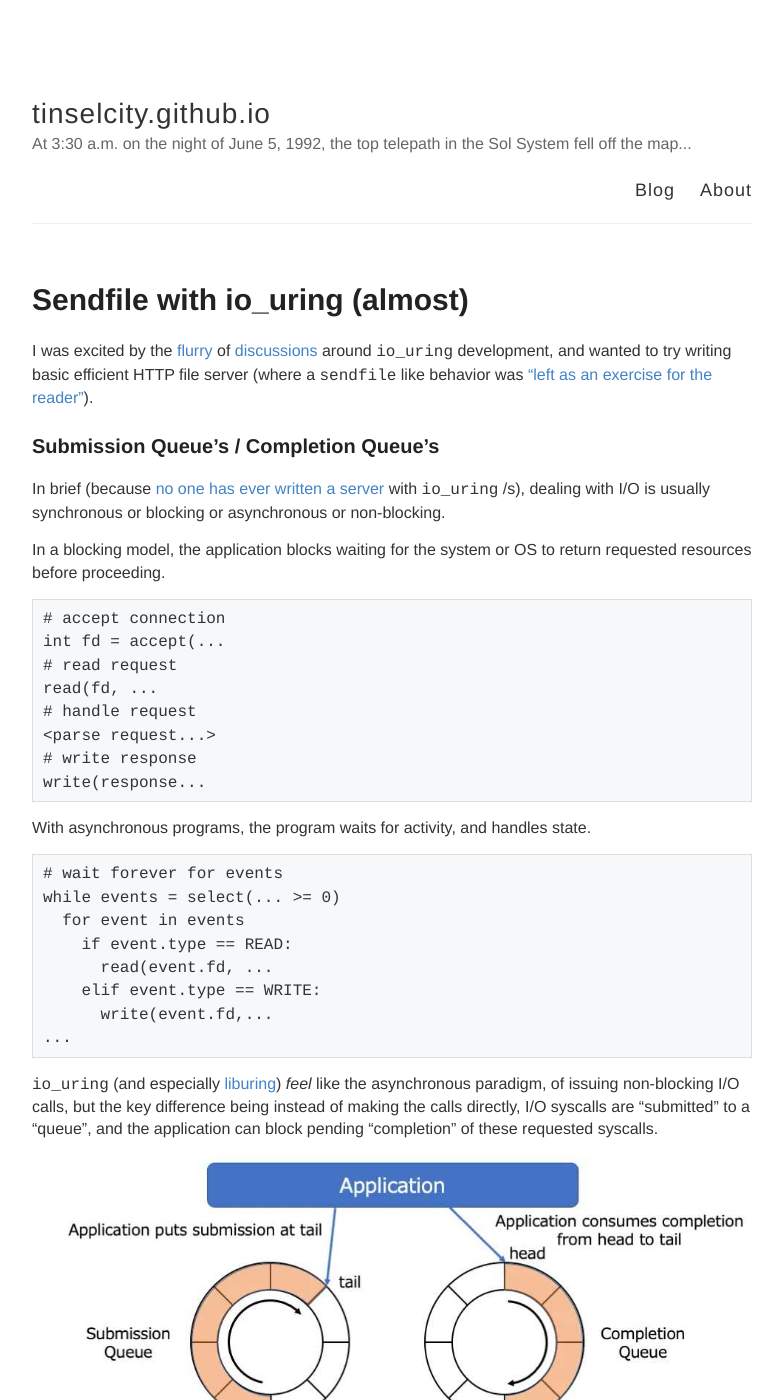
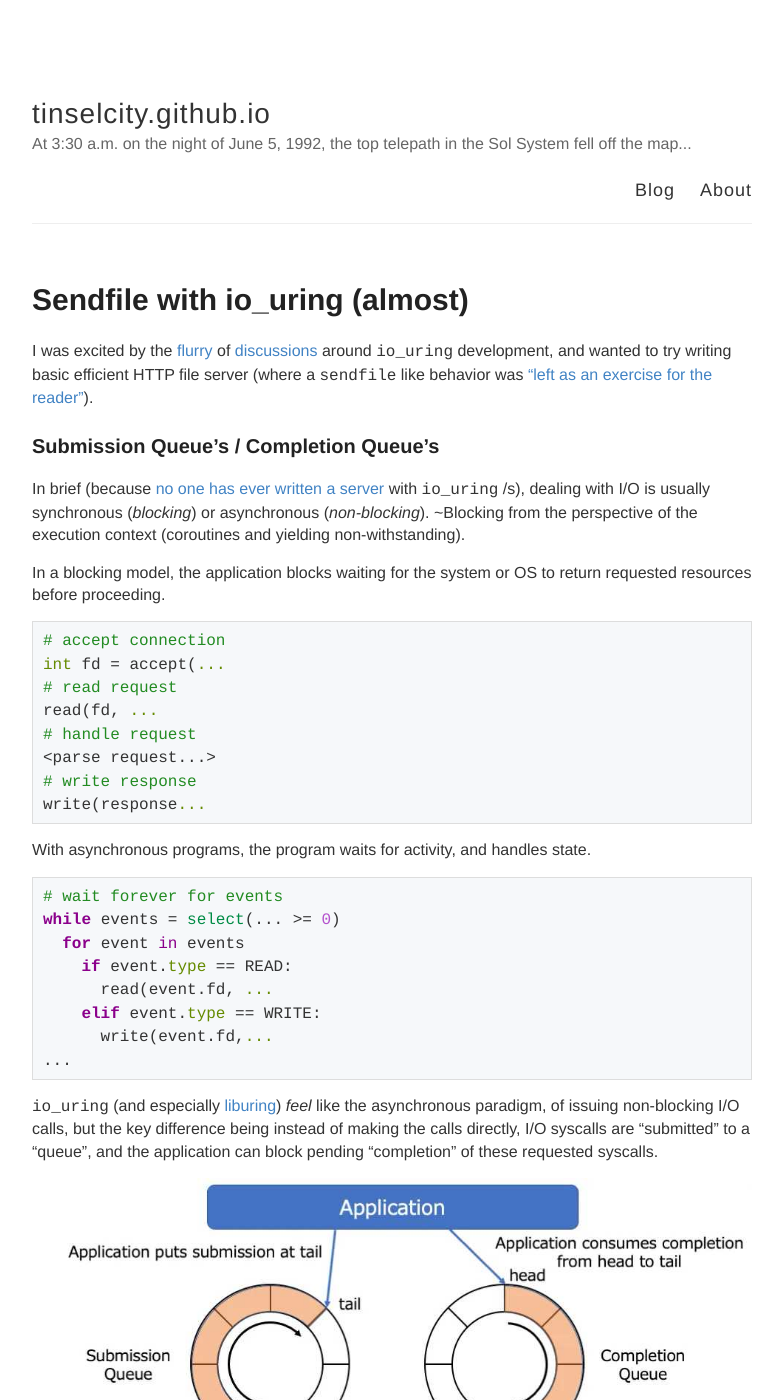
Before and after one commit to tinselcity/tinselcity.github.io, a Jekyll site: the page built from _posts/2023-4-24-Sendfile-W-Iouring.md, in a window 1280 px wide and 1400 px high. Shown: the whole window, without its empty margins (248-1031 px from the left). Built offline with Jekyll 4.4.1, drawn with Linux system fonts in a browser that asks for light colours; some of the changed text lies outside the part shown.

Commit message:
cleanup.

````diff
--- a/_posts/2023-4-24-Sendfile-W-Iouring.md
+++ b/_posts/2023-4-24-Sendfile-W-Iouring.md
@@ -8,11 +8,11 @@ I was excited by the [flurry](https://despairlabs.com/blog/posts/2021-06-16-io-u
 
 ### Submission Queue's / Completion Queue's
 
-In brief (because [no one has ever written a server](https://github.com/search?q=io_uring_submit) with `io_uring` /s), dealing with I/O is usually synchronous or blocking or asynchronous or non-blocking.
+In brief (because [no one has ever written a server](https://github.com/search?q=io_uring_submit) with `io_uring` /s), dealing with I/O is usually synchronous (_blocking_) or asynchronous (_non-blocking_).  ~Blocking from the perspective of the execution context (coroutines and yielding non-withstanding).
 
 In a blocking model, the application blocks waiting for the system or OS to return requested resources before proceeding.
 
-```
+```python
 # accept connection
 int fd = accept(...
 # read request
@@ -25,7 +25,7 @@ write(response...
 
 With asynchronous programs, the program waits for activity, and handles state.
 
-```
+```python
 # wait forever for events
 while events = select(... >= 0)
   for event in events
````
Also changed, not shown: other parts of _posts/2023-4-24-Sendfile-W-Iouring.md (+4 -0 lines).
